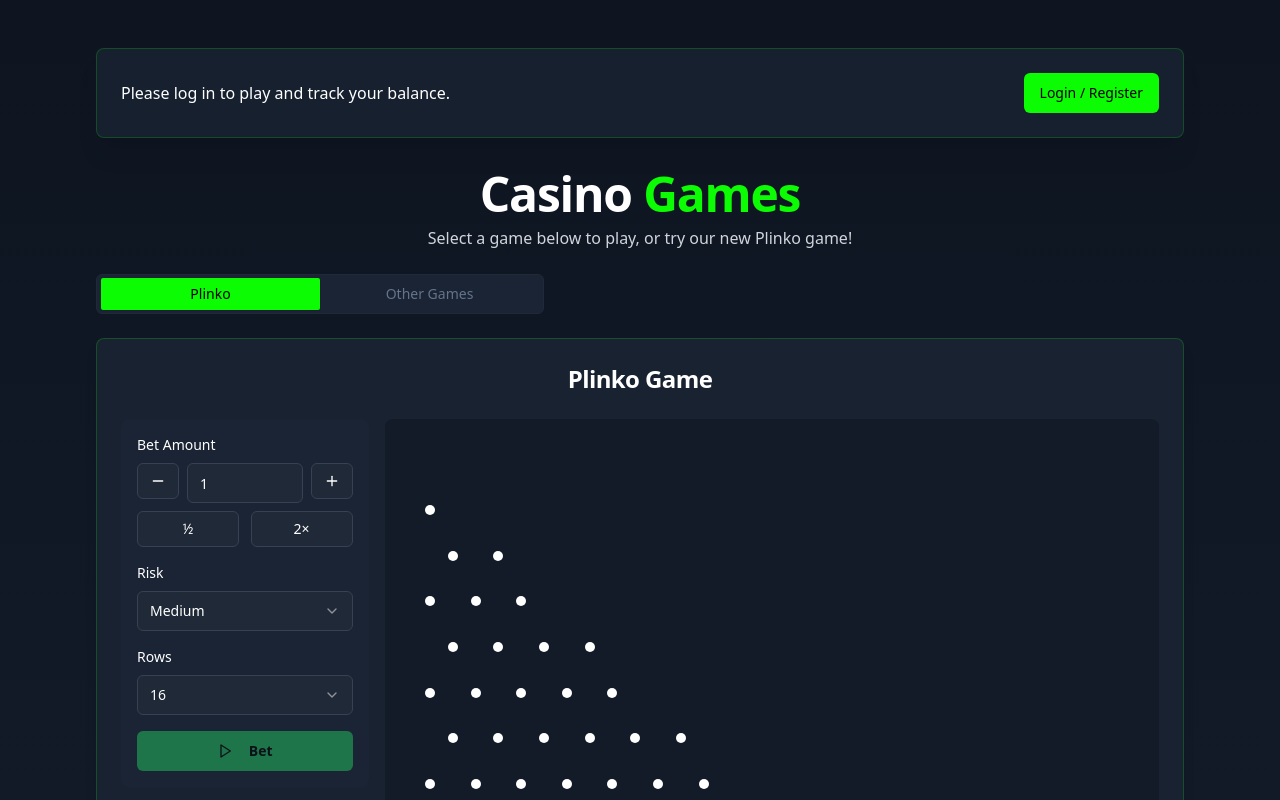
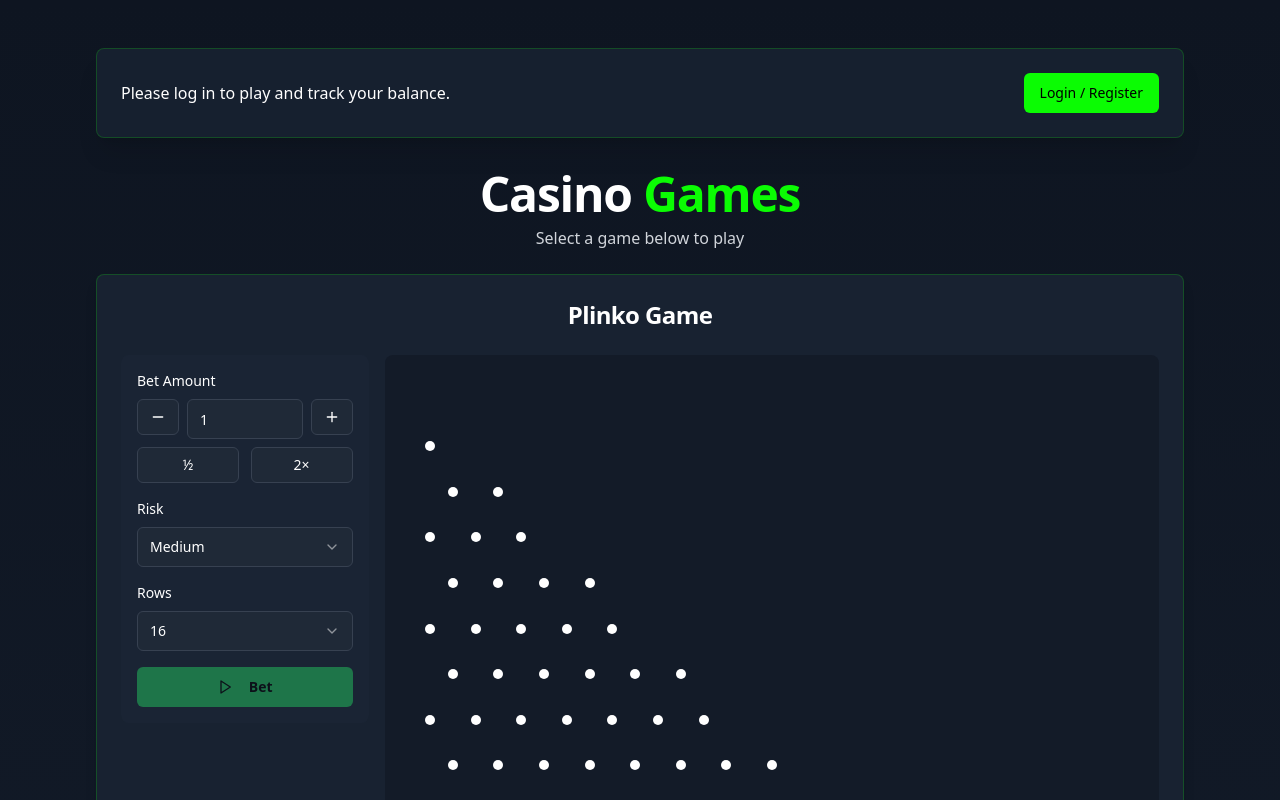
Before and after one commit to zenitsu0509/Mischief-Casino-Project, a React (Vite) app: page / in a window 1280 px wide. Shown: the top 800 px of the page. Built offline with nearby package versions, Linux system fonts and the light colour scheme.

Commit message:
Refactor: Move Plinko game to home page
Move the Plinko game to the home page, removing the tab navigation.

```diff
--- a/src/pages/HomePage.tsx
+++ b/src/pages/HomePage.tsx
@@ -1,4 +1,3 @@
-
 import React from 'react';
 import { Link, useNavigate } from 'react-router-dom';
 import { Button } from '@/components/ui/button';
@@ -6,7 +5,6 @@ import { useAuth } from '@/contexts/AuthContext';
 import { LogOut } from 'lucide-react';
 import { Card, CardContent, CardHeader, CardTitle } from '@/components/ui/card';
 import PlinkoGame from '@/components/PlinkoGame';
-import { Tabs, TabsContent, TabsList, TabsTrigger } from '@/components/ui/tabs';
 
 const HomePage = () => {
   const { currentUser, logout } = useAuth();
@@ -59,29 +57,14 @@ const HomePage = () => {
             Casino <span className="text-game-gem">Games</span>
           </h1>
           <p className="text-gray-300 max-w-2xl mx-auto mt-2">
-            Select a game below to play, or try our new Plinko game!
+            Select a game below to play
           </p>
         </div>
 
-        {/* Game tabs */}
-        <Tabs defaultValue="plinko" className="mb-8">
-          <TabsList className="w-full max-w-md mx-auto bg-game-panel border border-gray-800">
-            <TabsTrigger
-              value="plinko"
-              className="flex-1 data-[state=active]:bg-game-button data-[state=active]:text-black"
-            >
-              Plinko
-            </TabsTrigger>
-            <TabsTrigger
-              value="games"
-              className="flex-1 data-[state=active]:bg-game-button data-[state=active]:text-black"
-            >
-              Other Games
-            </TabsTrigger>
-          </TabsList>
-
-          <TabsContent value="plinko" className="mt-6">
-            <Card className="bg-game-panel/90 border-game-button/20 shadow-lg">
+        {/* Games Section */}
+        <div className="space-y-8">
+          {/* Plinko Game */}
+          <Card className="bg-game-panel/90 border-game-button/20 shadow-lg hover:shadow-xl transition-all duration-300">
             <CardHeader>
               <CardTitle className="text-2xl font-bold text-white text-center">
                 Plinko Game
@@ -91,9 +74,8 @@ const HomePage = () => {
               <PlinkoGame />
             </CardContent>
           </Card>
-          </TabsContent>
 
-          <TabsContent value="games" className="mt-6">
+          {/* Other Games */}
           <div className="grid grid-cols-1 md:grid-cols-2 gap-6 lg:gap-8">
             {/* Mines Hunt Game Card */}
             <Card className="bg-game-panel/90 border-game-button/20 shadow-lg hover:shadow-xl transition-all duration-300 hover:scale-[1.01] overflow-hidden">
@@ -141,8 +123,7 @@ const HomePage = () => {
               </CardContent>
             </Card>
           </div>
-          </TabsContent>
-        </Tabs>
+        </div>
 
         {!currentUser && (
           <div className="mt-10 text-center">
```
Lines whose indentation alone changed are shown as unchanged.
